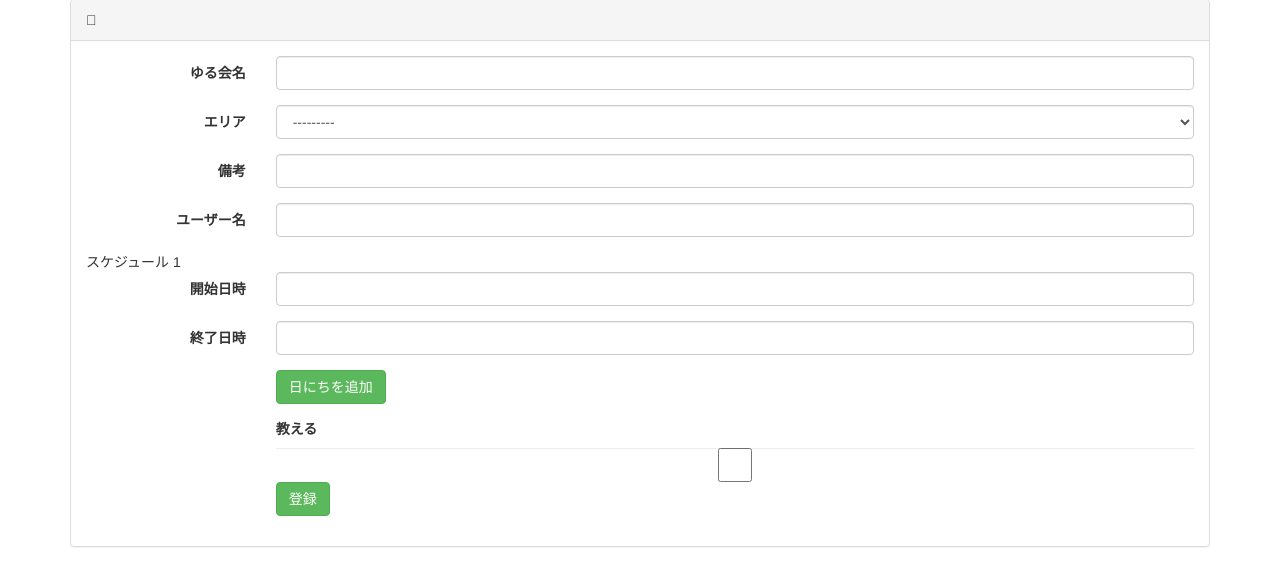
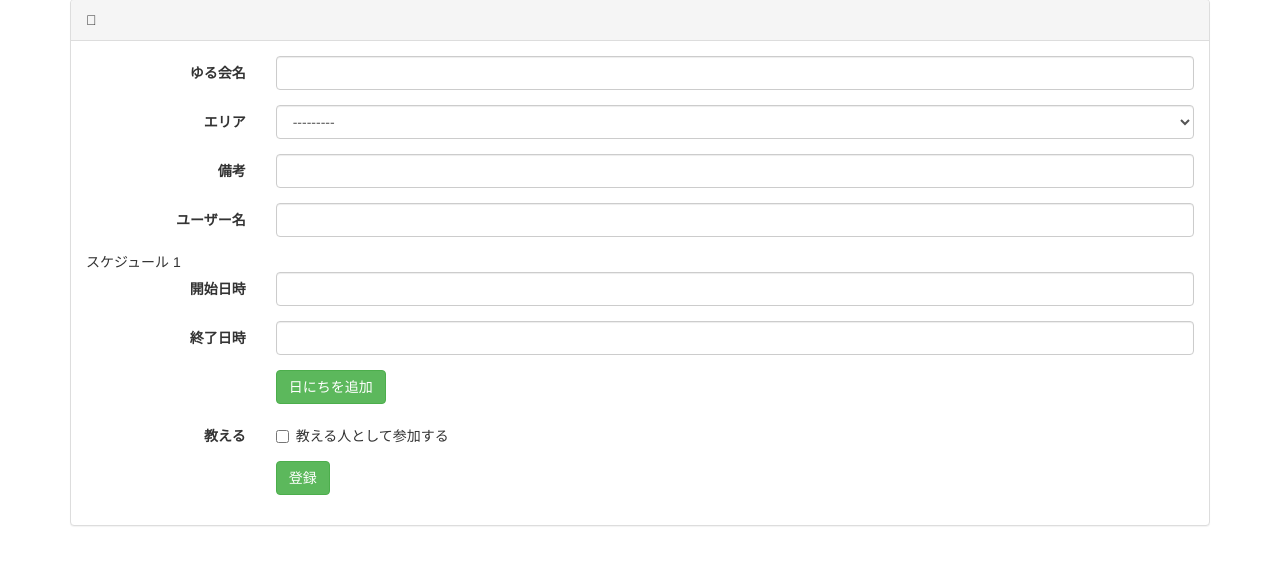
Before and after one commit to chanyou0311/yurukai, a Django app: page /yurukai/create/ in a window 1280 px wide. Shown: the part 73-659 px from the top of the page. Run offline with Django 3.2, Linux system fonts and the light colour scheme; data that the repository does not hold is empty; some libraries are stand-ins or nearby versions.

Commit message:
登録画面のチェックボックスの見た目を調整

```diff
--- a/yurukai/templates/yurukai/yurukai/create.html
+++ b/yurukai/templates/yurukai/yurukai/create.html
@@ -51,10 +51,20 @@
         </div>
 
         <div class="form-group">
-          <div class="col-sm-2"></div>
+          <label class="col-sm-2 control-label" for="is_teacher">教える</label>
           <div class="col-sm-10">
-            <label for="is_teacher">教える</label>
-            <input type="checkbox" name="is_teacher" class="form-control" name="is_teacher">
+            <div class="checkbox">
+              <label>
+                <input type="checkbox" name="is_teacher" id="is_teacher"> 教える人として参加する
+              </label>
+            </div>
+          </div>
+        </div>
+
+        <div class="form-group">
+          <div class="col-sm-2">
+          </div>
+          <div class="col-sm-10">
             <button type="submit" class="btn btn-success">登録</button>
           </div>
         </div>
```
